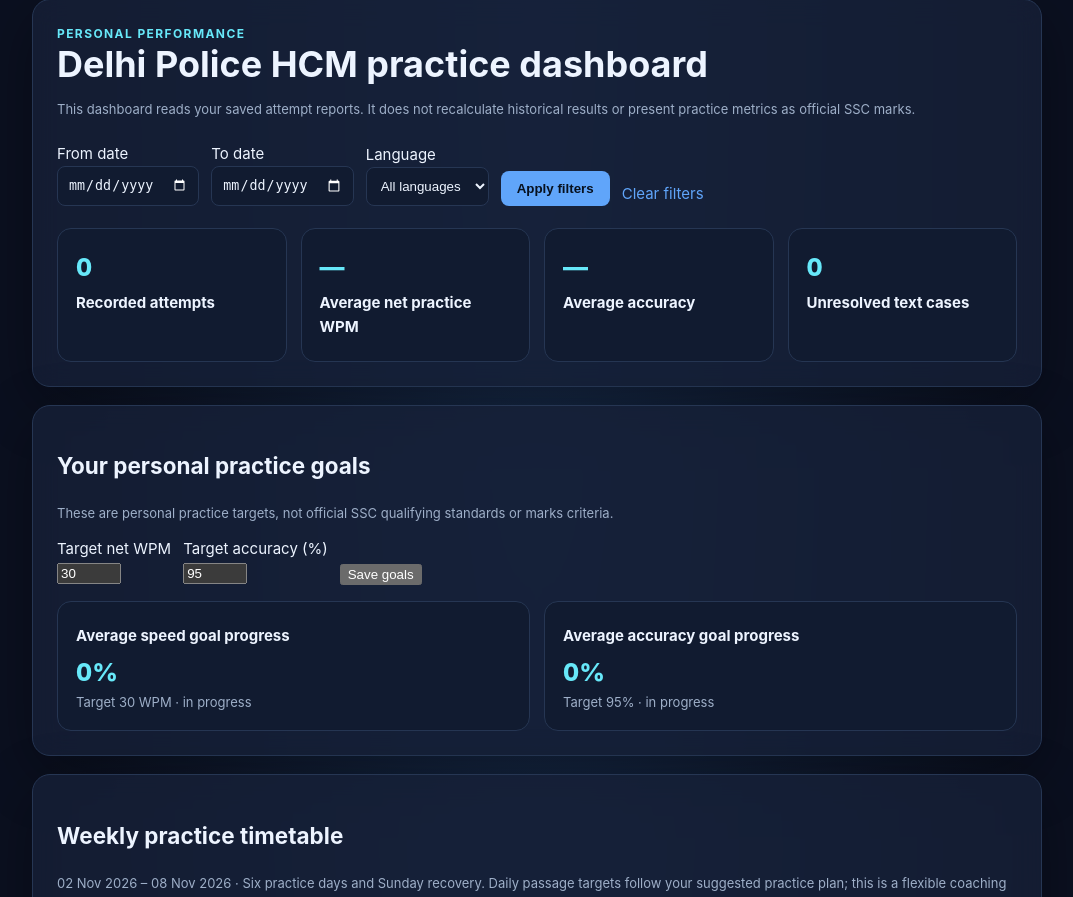
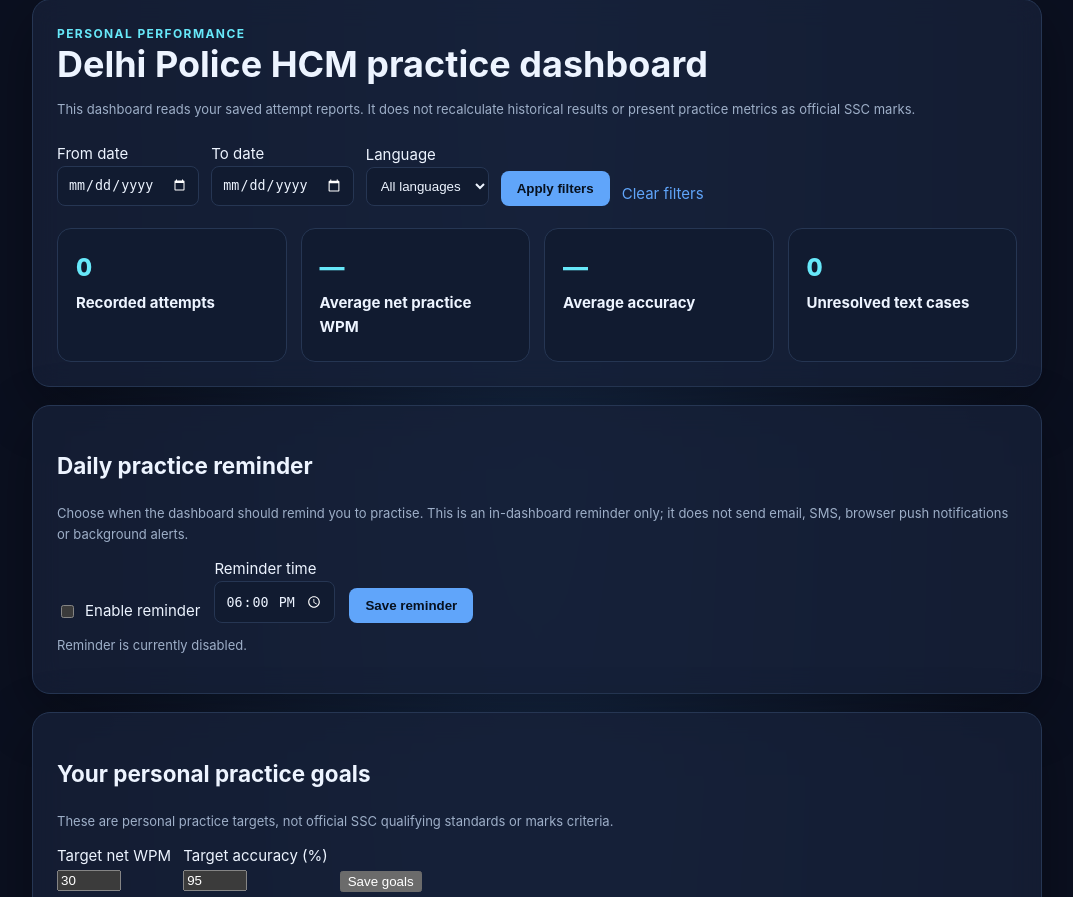
Before and after one commit to vikashphogat0-ux/typingskillzone-django, a Django app: page /typing/reports/delhi-police-hcm/ in a window 1280 px wide. Shown: the part 87-984 px from the top of the page, without its empty margins (103-1176 px from the left). Run offline with Django 5.2, Linux system fonts and the light colour scheme; the visitor is signed in with stand-in values (Sample User, id 1); data comes from the database, SQL or seed files in the repository; data that the repository does not hold is empty; parts of the project's set-up code (start-up, migrations or seed data) failed here and were passed over.

Commit message:
Add daily reminder settings and dashboard notice

```diff
--- a/backend/typing_sessions/templates/typing_sessions/dphcm_dashboard.html
+++ b/backend/typing_sessions/templates/typing_sessions/dphcm_dashboard.html
@@ -24,6 +24,21 @@
     <div class="item"><div class="id">{{ unresolved_total }}</div><strong>Unresolved text cases</strong></div>
   </div>
 </section>
+<section class="panel" style="margin-top:18px" id="practice-reminder">
+  <h2>Daily practice reminder</h2>
+  <p class="muted">Choose when the dashboard should remind you to practise. This is an in-dashboard reminder only; it does not send email, SMS, browser push notifications or background alerts.</p>
+  {% if reminder_error %}<p role="alert" style="color:#fca5a5">{{ reminder_error }}</p>{% endif %}
+  <form method="post" style="display:flex;gap:14px;align-items:end;flex-wrap:wrap">
+    {% csrf_token %}
+    <input type="hidden" name="form_action" value="save_reminder">
+    <label style="display:flex;gap:8px;align-items:center"><input type="checkbox" name="reminder_enabled" {% if reminder.enabled %}checked{% endif %}> Enable reminder</label>
+    <label>Reminder time<br><input type="time" name="reminder_time" value="{{ reminder.reminder_time|time:'H:i' }}" required style="padding:10px;border-radius:8px;border:1px solid var(--line);background:#111b30;color:var(--text)"></label>
+    <button type="submit" style="padding:10px 16px;border:0;border-radius:8px;background:var(--blue);color:#07111f;font-weight:700">Save reminder</button>
+  </form>
+  {% if reminder_due %}<p role="status" style="margin-top:14px;padding:12px;border-radius:8px;background:#382b19;color:#fcd34d"><strong>Practice reminder:</strong> Your scheduled practice time has arrived. You have not completed an HCM practice attempt today.</p>
+  {% elif reminder.enabled %}<p class="muted" style="margin-top:12px">Reminder enabled for {{ reminder.reminder_time|time:"g:i A" }}. The dashboard will show a reminder after this time if you have not practised today.</p>{% else %}<p class="muted" style="margin-top:12px">Reminder is currently disabled.</p>{% endif %}
+</section>
+
 <section class="panel" style="margin-top:18px">
   <h2>Your personal practice goals</h2>
   <p class="muted">These are personal practice targets, not official SSC qualifying standards or marks criteria.</p>
```
